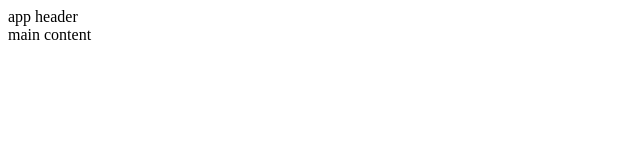
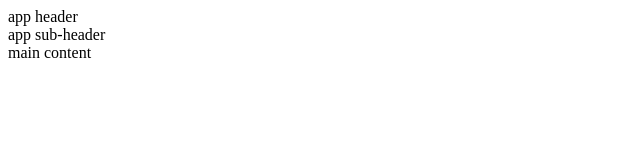
Before and after one commit to shacharAskayo/git-commands-snadbox, a plain HTML site: page index.html in a window 1280 px wide. Shown: the whole page, without its empty margins (0-640 px from the left). Drawn offline with Linux system fonts and the light colour scheme.

Commit message:
adding sub-header

```diff
--- a/index.html
+++ b/index.html
@@ -1,13 +1,18 @@
 <!DOCTYPE html>
 <html lang="en">
+
 <head>
     <meta charset="UTF-8">
     <meta http-equiv="X-UA-Compatible" content="IE=edge">
     <meta name="viewport" content="width=device-width, initial-scale=1.0">
     <title>Document</title>
 </head>
+
 <body>
-<header>app header</header>
+    <div>
+        <header>app header</header>
+        <header>app sub-header</header>
+    </div>
 
 
 
@@ -20,4 +25,5 @@
 
     <script src="index.js"></script>
 </body>
+
 </html>
```
